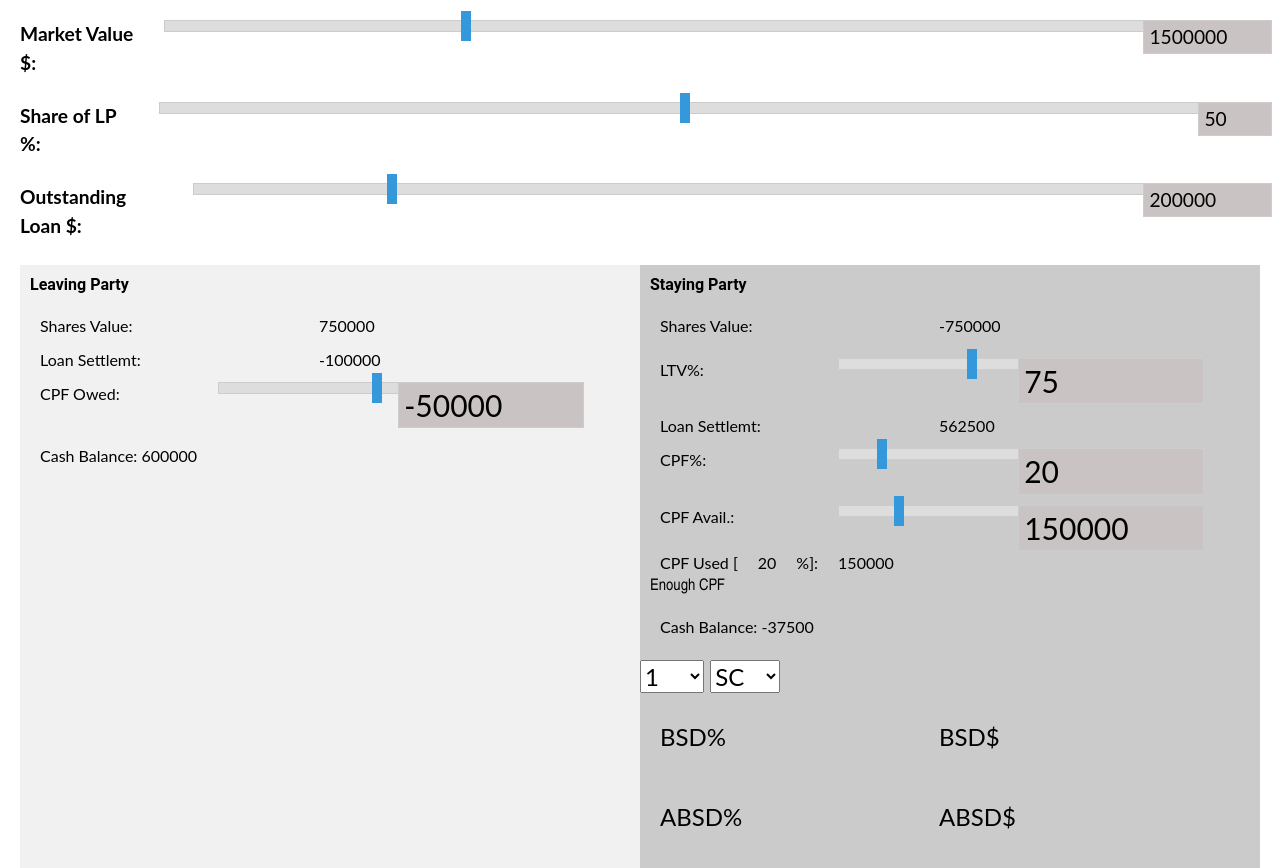
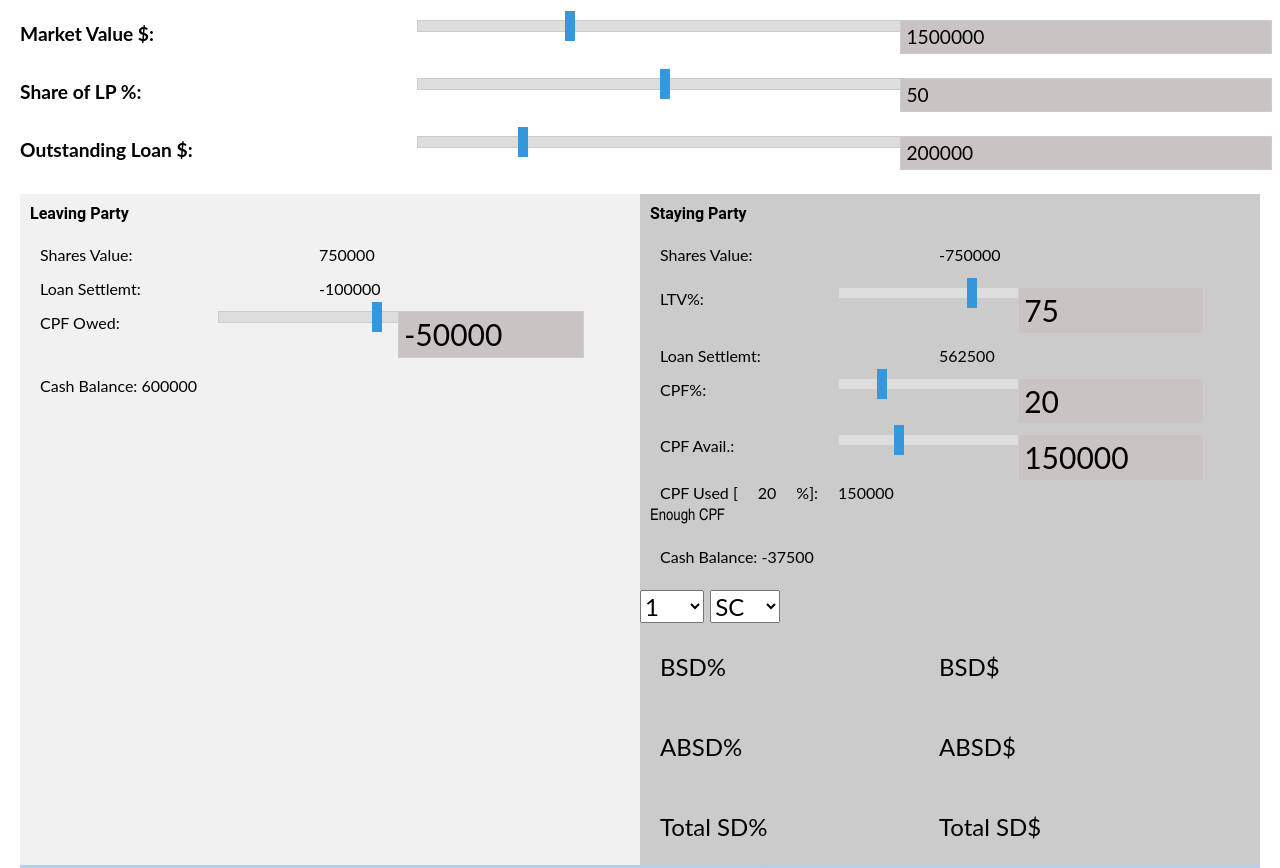
Before and after one commit to lincolnlim80/opstoolsv1, a plain HTML site: page functionpages/decoupling/decoupling.html in a window 1280 px wide. Shown: the top 868 px of the page. Drawn offline with nearby package versions, Linux system fonts and the light colour scheme.

Commit message:
Update decoupling.html

```diff
--- a/functionpages/decoupling/decoupling.html
+++ b/functionpages/decoupling/decoupling.html
@@ -14,21 +14,21 @@
 <body>
     <!-- this section contains the Inputs -->
     <div class="input-container">
-        <p style="font-size: 1.2rem; font-weight: bold; text-indent: 0%; margin: 0%;">Market Value $: </p>
-        <input type="range" id="js-mv-range" value="1500000" min="0" max="5000000" step="50000"></input>
-        <input type="number" id="js-mv-input" value="1500000" min="0" max="5000000" step="5000"></input>
+        <p style="font-size: 1.2rem; font-weight: bold; text-indent: 0%; margin: 0%; width: 30%;">Market Value $: </p>
+        <input type="range" id="js-mv-range" value="1500000" min="0" max="5000000" step="50000" style="width: 40%;"></input>
+        <input type="number" id="js-mv-input" value="1500000" min="0" max="5000000" step="5000" style="width: 30%;"></input>
     </div>
     <br>
     <div class="input-container">
-        <p style="font-size: 1.2rem; font-weight: bold; text-indent: 0%; margin: 0%;">Share of LP %: </p>
-        <input type="range" id="js-lpsharepc-range" value="50" min="1" max="99" step="1"></input>
-        <input type="number" id="js-lpsharepc-input" value="50" min="1" max="99" step="1"></input>
+        <p style="font-size: 1.2rem; font-weight: bold; text-indent: 0%; margin: 0%; width: 30%">Share of LP %: </p>
+        <input type="range" id="js-lpsharepc-range" value="50" min="1" max="99" step="1" style="width: 40%;"></input>
+        <input type="number" id="js-lpsharepc-input" value="50" min="1" max="99" step="1" style="width: 30%;"></input>
     </div>
     <br>
     <div class="input-container">
-        <p style="font-size: 1.2rem; font-weight: bold; text-indent: 0%; margin: 0%;">Outstanding Loan $: </p>
-        <input type="range" id="js-ol-range" value="200000" min="0" max="1000000" step="10000"></input>
-        <input type="number" id="js-ol-input" value="200000" min="0" max="1000000" step="5000"></input>
+        <p style="font-size: 1.2rem; font-weight: bold; text-indent: 0%; margin: 0%; width: 30%">Outstanding Loan $: </p>
+        <input type="range" id="js-ol-range" value="200000" min="0" max="1000000" step="10000" style="width: 40%;"></input>
+        <input type="number" id="js-ol-input" value="200000" min="0" max="1000000" step="5000" style="width: 30%;"></input>
     </div>
     <br>
     <div class="container" style="height: fit-content;">  <!-- left and right panels -->
```
